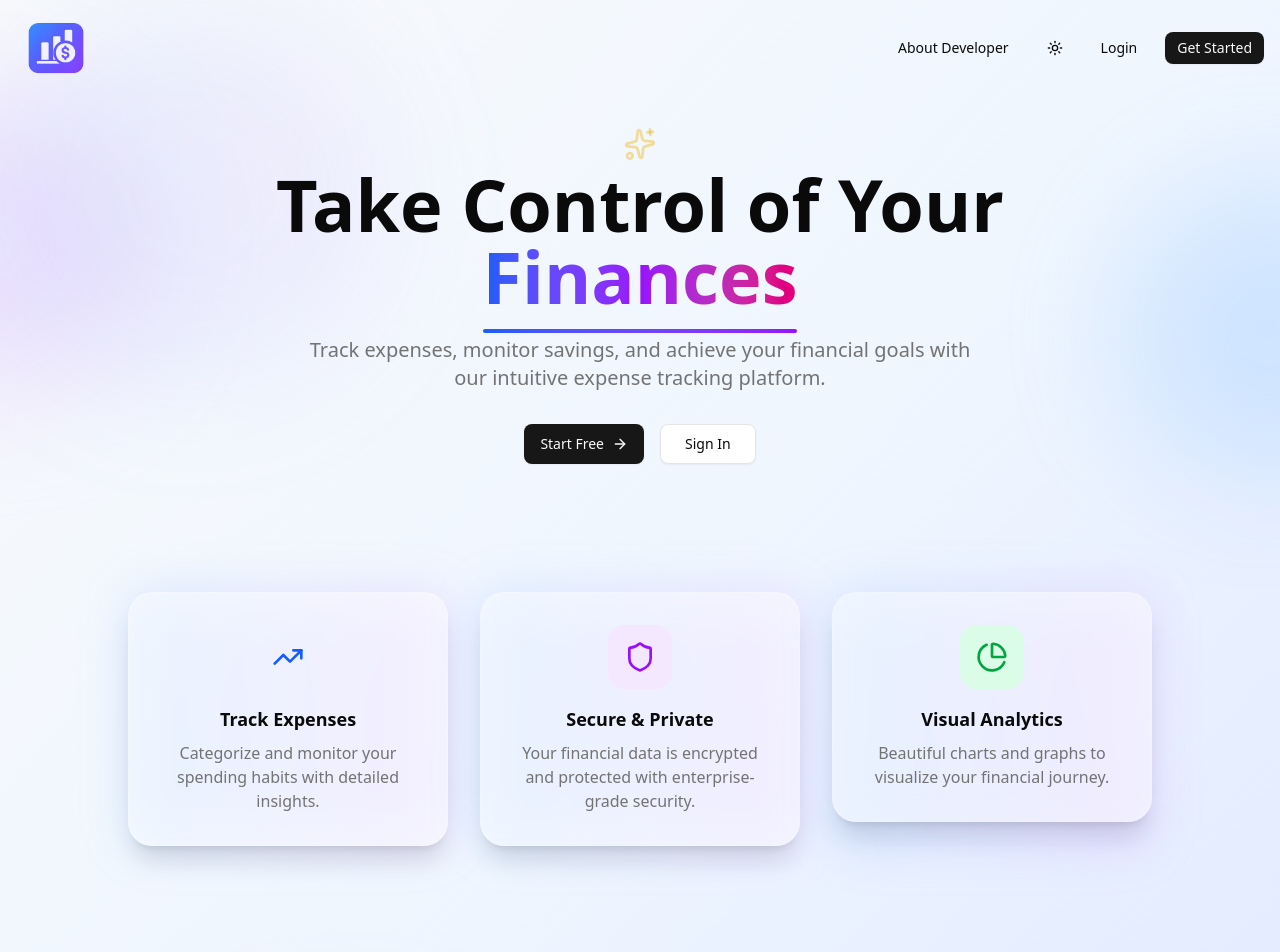
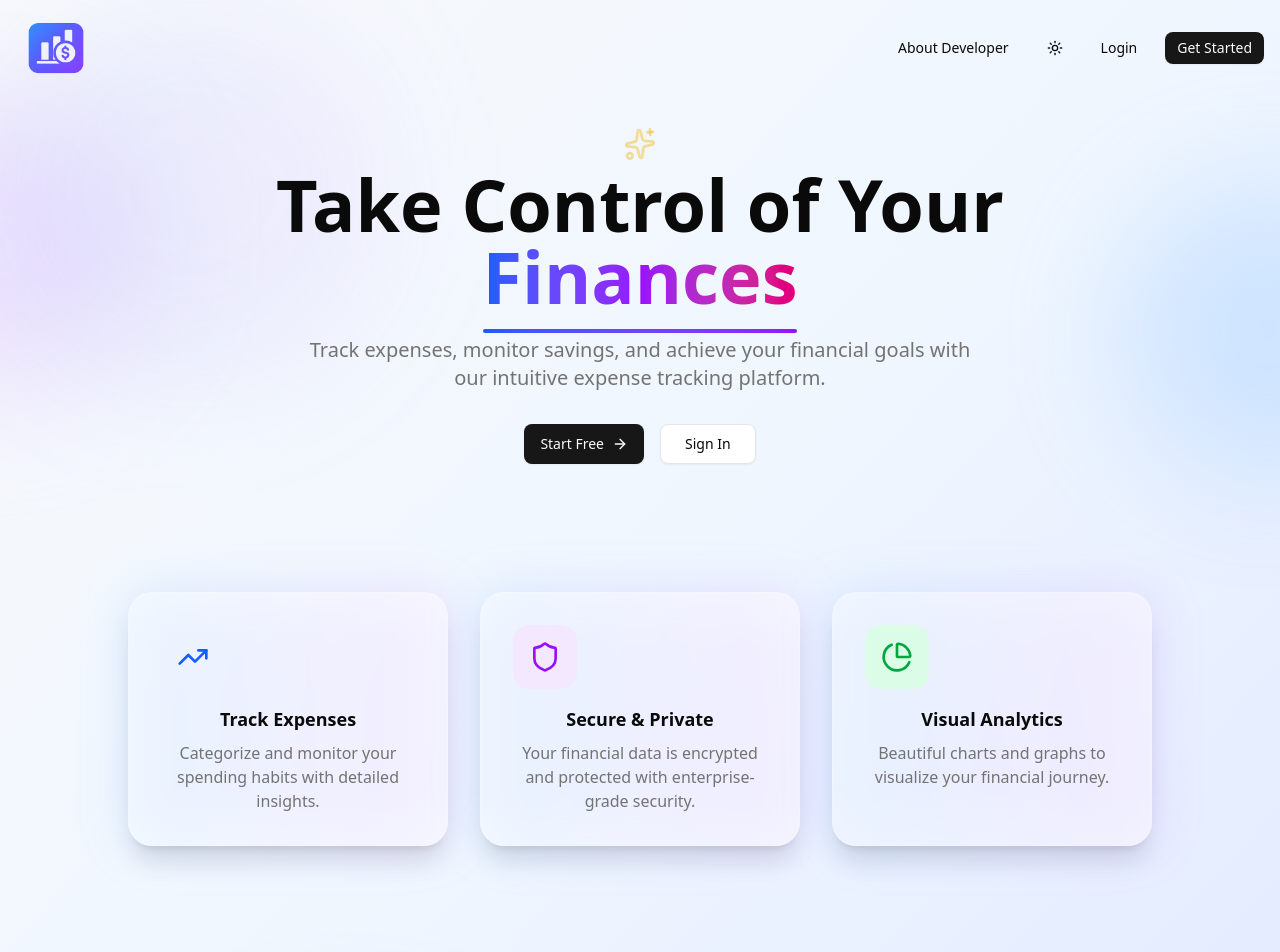
Before and after one commit to usmanashraff/expensey, a Next.js app: page / in a window 1280 px wide. Shown: the top 952 px of the page. Built offline with nearby package versions, Linux system fonts and the light colour scheme; no server answers.

Commit message:
card height fix

```diff
--- a/src/app/page.tsx
+++ b/src/app/page.tsx
@@ -164,7 +164,7 @@ export default function Home() {
           </motion.div>
         </motion.div>
 
-        <div className="grid md:grid-cols-3 gap-8 mt-32 max-w-5xl mx-auto">
+        <div className="grid md:grid-cols-3 gap-8 mt-32 max-w-5xl mx-auto md:items-stretch">
           {[
             {
               icon: TrendingUp,
@@ -194,10 +194,10 @@ export default function Home() {
               animate={{ opacity: 1, y: 0 }}
               transition={{ duration: 0.6, delay: feature.delay }}
               whileHover={{ scale: 1.05, y: -5 }}
-              className="relative group"
+              className="relative group flex"
             >
               <div className="absolute inset-0 bg-gradient-to-r from-blue-400/20 to-purple-400/20 dark:from-blue-600/10 dark:to-purple-600/10 rounded-3xl blur-xl group-hover:blur-2xl transition-all duration-300" />
-              <div className="relative text-center p-8 rounded-3xl bg-white/50 dark:bg-[oklch(0.2_0.02_250)]/30 backdrop-blur-lg border border-white/20 dark:border-white/10 shadow-xl">
+              <div className="relative text-center p-8 rounded-3xl bg-white/50 dark:bg-[oklch(0.2_0.02_250)]/30 backdrop-blur-lg border border-white/20 dark:border-white/10 shadow-xl flex-1 flex flex-col">
                 <motion.div
                   className={`inline-flex items-center justify-center w-16 h-16 rounded-2xl bg-${feature.color}-100 dark:bg-${feature.color}-900/30 mb-4 relative`}
                   whileHover={{ rotate: 360 }}
@@ -207,7 +207,7 @@ export default function Home() {
                   <div className={`absolute inset-0 rounded-2xl bg-${feature.color}-400/20 blur-lg`} />
                 </motion.div>
                 <h3 className="text-lg font-semibold mb-2">{feature.title}</h3>
-                <p className="text-muted-foreground">
+                <p className="text-muted-foreground flex-1">
                   {feature.description}
                 </p>
               </div>
```
